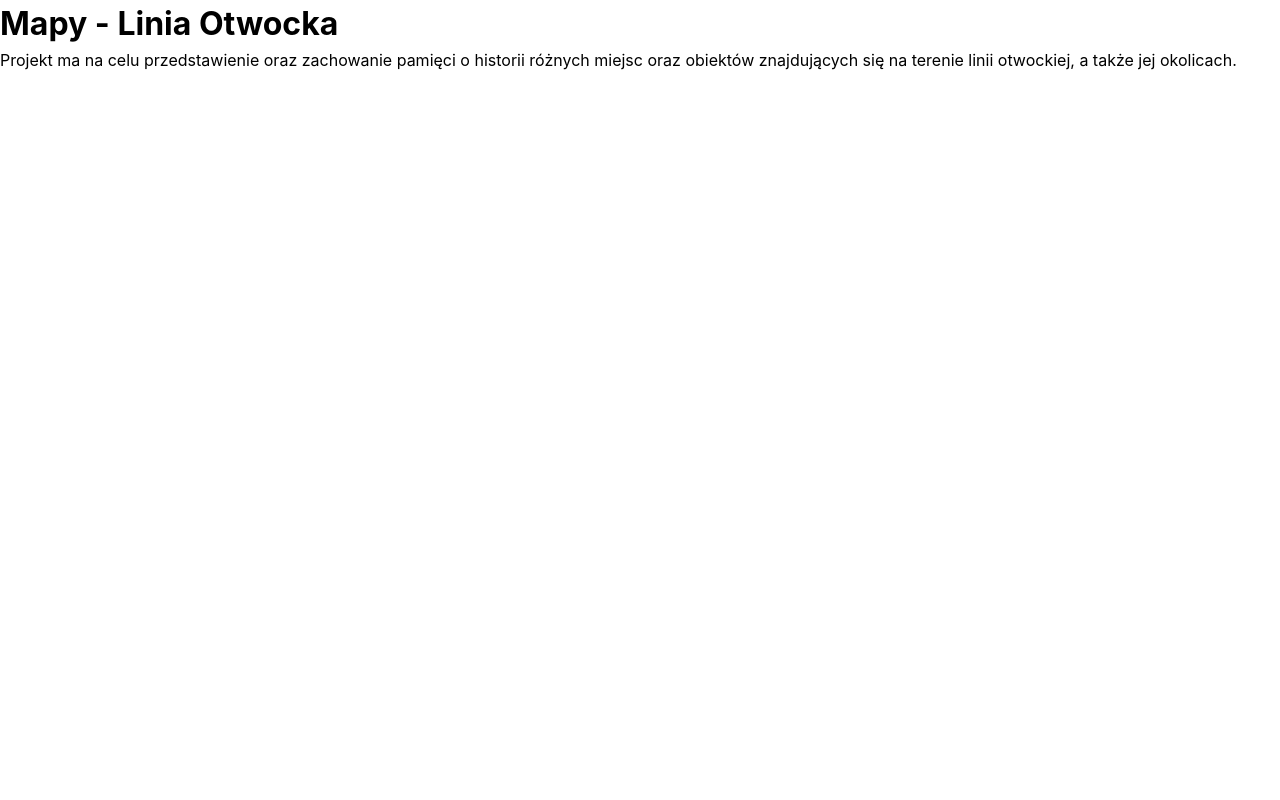
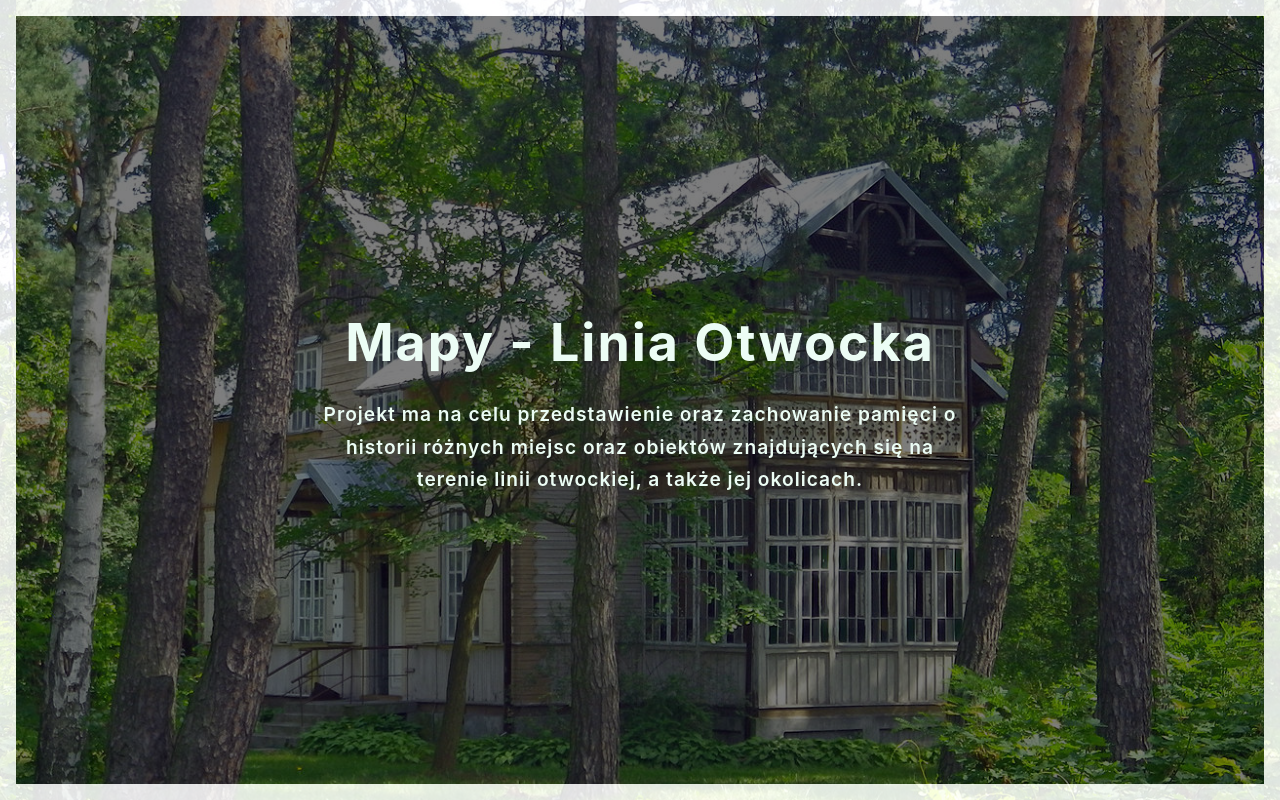
Before and after one commit to MacJ13/maps-linia-otw, a React (Vite) app: page / in a window 1280 px wide. Built offline with nearby package versions, Linux system fonts and the light colour scheme.

Commit message:
Create landing page selectors

```diff
--- a/src/index.css
+++ b/src/index.css
@@ -34,6 +34,59 @@ a {
 }
 a:hover {
   color: #535bf2;
+}
+
+#landing-page {
+  align-items: center;
+  display: flex;
+  height: 30rem;
+  justify-content: center;
+  min-height: 100vh;
+  position: relative;
+  width: 100%;
+
+  background-image: url(/src/assets/test.jpg);
+  background-size: cover;
+  background-position: center;
+
+  z-index: 0;
+
+  border: 1rem solid rgba(255, 255, 255, 0.85);
+}
+
+#landing-page::after {
+  background-color: rgba(0, 0, 0, 0.5);
+  content: "";
+
+  height: 100%;
+  left: 0;
+  position: absolute;
+  top: 0;
+  width: 100%;
+
+  z-index: -1;
+}
+
+.intro {
+  text-align: center;
+  max-width: 50rem;
+  color: #ecfdf5;
+}
+
+.h1 {
+  font-size: 3.25rem;
+}
+.intro > .h1 {
+  margin-bottom: 1rem;
+  letter-spacing: 2px;
+}
+
+.intro > .paragraph {
+  font-size: 1.2rem;
+  font-weight: 600;
+  letter-spacing: 1px;
+  line-height: 1.7;
+  max-width: 40rem;
 }
 
 /* body {
```
